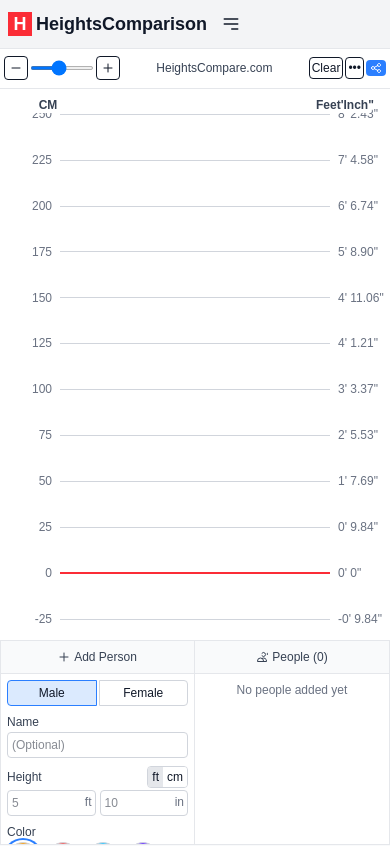
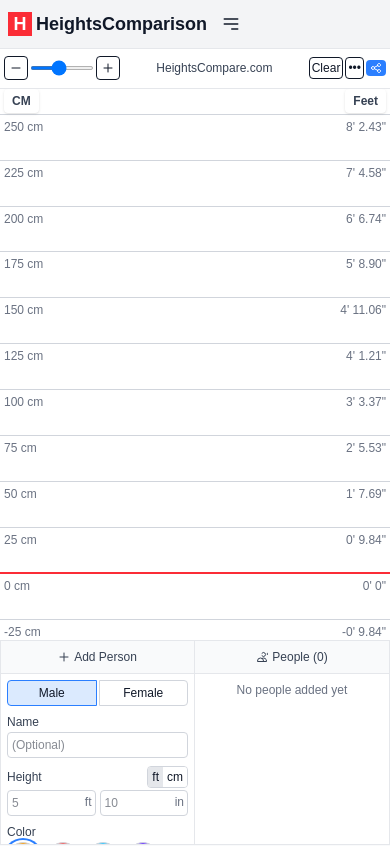
Before and after one commit to bibekrask/heightscompare, a Next.js app: page / in a window 390 px wide. Shown: the top 846 px of the page. Built offline with nearby package versions, Linux system fonts and the light colour scheme.

Commit message:
mobile: - Fix dragging constraints

```diff
--- a/src/components/ImageComparer.tsx
+++ b/src/components/ImageComparer.tsx
@@ -193,8 +193,8 @@ const ImageComparer: React.FC<ImageComparerProps> = ({
     if (containerRef.current) {
         height = containerRef.current.offsetHeight;
         width = containerRef.current.offsetWidth;
-        // Calculate the available width between the CM and Ft/In markers
-        availableWidth = Math.max(100, width - (LABEL_WIDTH_PX * 2 + 16)); // 16px for padding
+        // Use full width since labels are now below the lines
+        availableWidth = Math.max(100, width - 80); // 16px for padding
 
         setContainerHeightPx(height > 0 ? height : 0);
         // Removed unused state update
@@ -374,23 +374,23 @@ const ImageComparer: React.FC<ImageComparerProps> = ({
 
     const imageToUpdate = images.find(img => img.id === draggedImage);
     if (imageToUpdate) {
-      // Add viewport boundaries to prevent dragging outside
+      // Allow completely free dragging anywhere within the full viewport area
       const newHorizontalOffset = imageToUpdate.horizontalOffsetCm + deltaXCm;
       const newVerticalOffset = imageToUpdate.verticalOffsetCm + deltaYCm;
 
-      // Constrain to reasonable bounds (adjust as needed)
-      const maxHorizontalOffset = 50; // cm
-      const maxVerticalOffset = 50; // cm
+      // Set very generous bounds to allow dragging anywhere in the viewport area
+      const maxHorizontalOffsetCm = availableWidthPx > 0 ? (availableWidthPx * 1.5) / pixelsPerCm : 1000;
+      const maxVerticalOffsetCm = containerHeightPx > 0 ? (containerHeightPx * 1.5) / pixelsPerCm : 1000;
 
       onImageUpdate(draggedImage, {
-        horizontalOffsetCm: Math.max(-maxHorizontalOffset, Math.min(maxHorizontalOffset, newHorizontalOffset)),
-        verticalOffsetCm: Math.max(-maxVerticalOffset, Math.min(maxVerticalOffset, newVerticalOffset))
+        horizontalOffsetCm: Math.max(-maxHorizontalOffsetCm, Math.min(maxHorizontalOffsetCm, newHorizontalOffset)),
+        verticalOffsetCm: Math.max(-maxVerticalOffsetCm, Math.min(maxVerticalOffsetCm, newVerticalOffset))
       });
     }
 
     setDragStartX(e.clientX);
     setDragStartY(e.clientY);
-  }, [isDragging, draggedImage, dragStartX, dragStartY, onImageUpdate, pixelsPerCm, horizontalScale, images, dragThresholdMet, DRAG_THRESHOLD_PX]);
+  }, [isDragging, draggedImage, dragStartX, dragStartY, onImageUpdate, pixelsPerCm, horizontalScale, images, dragThresholdMet, DRAG_THRESHOLD_PX, availableWidthPx, containerHeightPx]);
 
   // Handle touch move for mobile
   const handleTouchMove = useCallback((e: TouchEvent) => {
@@ -424,23 +424,23 @@ const ImageComparer: React.FC<ImageComparerProps> = ({
 
     const imageToUpdate = images.find(img => img.id === draggedImage);
     if (imageToUpdate) {
-      // Add viewport boundaries to prevent dragging outside
+      // Allow completely free dragging anywhere within the full viewport area
       const newHorizontalOffset = imageToUpdate.horizontalOffsetCm + deltaXCm;
       const newVerticalOffset = imageToUpdate.verticalOffsetCm + deltaYCm;
 
-      // Constrain to reasonable bounds (adjust as needed)
-      const maxHorizontalOffset = 50; // cm
-      const maxVerticalOffset = 50; // cm
+      // Set very generous bounds to allow dragging anywhere in the viewport area
+      const maxHorizontalOffsetCm = availableWidthPx > 0 ? (availableWidthPx * 1.5) / pixelsPerCm : 1000;
+      const maxVerticalOffsetCm = containerHeightPx > 0 ? (containerHeightPx * 1.5) / pixelsPerCm : 1000;
 
       onImageUpdate(draggedImage, {
-        horizontalOffsetCm: Math.max(-maxHorizontalOffset, Math.min(maxHorizontalOffset, newHorizontalOffset)),
-        verticalOffsetCm: Math.max(-maxVerticalOffset, Math.min(maxVerticalOffset, newVerticalOffset))
+        horizontalOffsetCm: Math.max(-maxHorizontalOffsetCm, Math.min(maxHorizontalOffsetCm, newHorizontalOffset)),
+        verticalOffsetCm: Math.max(-maxVerticalOffsetCm, Math.min(maxVerticalOffsetCm, newVerticalOffset))
       });
     }
 
     setDragStartX(e.touches[0].clientX);
     setDragStartY(e.touches[0].clientY);
-  }, [isDragging, draggedImage, dragStartX, dragStartY, onImageUpdate, pixelsPerCm, horizontalScale, images, dragThresholdMet, DRAG_THRESHOLD_PX, longPressTimer, longPressActivated]);
+  }, [isDragging, draggedImage, dragStartX, dragStartY, onImageUpdate, pixelsPerCm, horizontalScale, images, dragThresholdMet, DRAG_THRESHOLD_PX, longPressTimer, longPressActivated, availableWidthPx, containerHeightPx]);
 
   // Handle mouse up to end drag
   const handleMouseUp = useCallback(() => {
@@ -565,28 +565,14 @@ const ImageComparer: React.FC<ImageComparerProps> = ({
           minHeight: '100%'
         }}
       >
-        {/* Scale Unit Labels at the top */}
-        <div className="absolute top-2 left-0 right-0 flex justify-between z-20 pointer-events-none">
-          <div
-            className="text-xs font-semibold text-gray-700 dark:text-gray-200 bg-white dark:bg-gray-800 bg-opacity-80 dark:bg-opacity-80 rounded px-1"
-            style={{
-              width: `${LABEL_WIDTH_PX}px`,
-              textAlign: 'center',
-              marginLeft: `${LABEL_WIDTH_PX * 0.3}px` // Move CM label to the right
-            }}
-          >
+        {/* Scale Unit Headers */}
+        <div className="absolute top-0 left-0 right-0 flex justify-between z-10 pointer-events-none px-1">
+          <span className="text-xs font-semibold text-gray-700 dark:text-gray-200 bg-white dark:bg-gray-800 bg-opacity-90 dark:bg-opacity-90 px-2 py-1 rounded shadow-sm">
             CM
-          </div>
-          <div
-            className="text-xs font-semibold text-gray-700 dark:text-gray-200 bg-white dark:bg-gray-800 bg-opacity-80 dark:bg-opacity-80 rounded px-1"
-            style={{
-              width: `${LABEL_WIDTH_PX}px`,
-              textAlign: 'center',
-              marginRight: `${LABEL_WIDTH_PX * 0.3}px` // Move Feet'Inch" label to the left
-            }}
-          >
-            Feet&apos;Inch&quot;
-          </div>
+          </span>
+          <span className="text-xs font-semibold text-gray-700 dark:text-gray-200 bg-white dark:bg-gray-800 bg-opacity-90 dark:bg-opacity-90 px-2 py-1 rounded shadow-sm">
+            Feet
+          </span>
         </div>
 
         {/* Background Grid/Scales */}
@@ -597,25 +583,33 @@ const ImageComparer: React.FC<ImageComparerProps> = ({
 
                 return (
                 <div key={`mark-${mark.valueCm}`} className="absolute left-0 right-0" style={{ bottom: `${positionBottom}px` }}>
-                    {/* Line */}
+                    {/* Line - Full width */}
                     <div
-                      className={`mx-auto ${isZeroLine ? 'h-0.5 bg-red-500' : 'h-px bg-gray-300 dark:bg-gray-600'}`}
-                      style={{ width: `calc(100% - ${LABEL_WIDTH_PX * 2}px)`}} // Line stops before labels
+                      className={`w-full ${isZeroLine ? 'h-0.5 bg-red-500' : 'h-px bg-gray-300 dark:bg-gray-600'}`}
                     ></div>
-                    {/* Left Label (CM) */}
-                    <span
-                      className="absolute left-0 text-xs text-gray-500 dark:text-gray-400 text-right pr-2"
-                      style={{ bottom: '-0.6em', width: `${LABEL_WIDTH_PX}px` }}
-                    >
-                        {mark.labelCm}
-                    </span>
-                    {/* Right Label (Ft) */}
-                    <span
-                      className="absolute right-0 text-xs text-gray-500 dark:text-gray-400 text-left pl-2"
-                      style={{ bottom: '-0.6em', width: `${LABEL_WIDTH_PX}px` }}
-                    >
+                   </div>
+                );
+           })}
+        </div>
+
+        {/* Scale Labels Layer - Above figures but below interactive elements */}
+        <div className="absolute inset-0 pointer-events-none z-5">
+            {pixelsPerCm > 0 && majorHorizontalMarks.map((mark) => {
+                const positionBottom = (mark.valueCm - finalScaleBottomCm) * pixelsPerCm;
+
+                return (
+                <div key={`label-${mark.valueCm}`} className="absolute left-0 right-0" style={{ bottom: `${positionBottom - 20}px` }}>
+                    {/* Labels below the line */}
+                    <div className="flex justify-between w-full mt-1">
+                      {/* Left Label (CM) */}
+                      <span className="text-xs text-gray-500 dark:text-gray-400 bg-white dark:bg-gray-800 px-1 rounded">
+                        {mark.labelCm} cm
+                      </span>
+                      {/* Right Label (Ft) */}
+                      <span className="text-xs text-gray-500 dark:text-gray-400 bg-white dark:bg-gray-800 px-1 rounded">
                         {mark.labelFtIn}
-                       </span>
+                      </span>
+                    </div>
                    </div>
                 );
            })}
@@ -625,9 +619,9 @@ const ImageComparer: React.FC<ImageComparerProps> = ({
         <div
           className="absolute inset-0 z-10"
           style={{
-              paddingLeft: `${LABEL_WIDTH_PX}px`,
-              paddingRight: `${LABEL_WIDTH_PX}px`,
-              paddingBottom: `${zeroLineOffsetPx}px` // Align base with 0 line
+              paddingBottom: `${zeroLineOffsetPx}px`, // Align base with 0 line + space for labels
+              paddingLeft: '8px',
+              paddingRight: '8px'
           }}
         >
             {/* Use Flexbox to arrange figures horizontally */}
```
